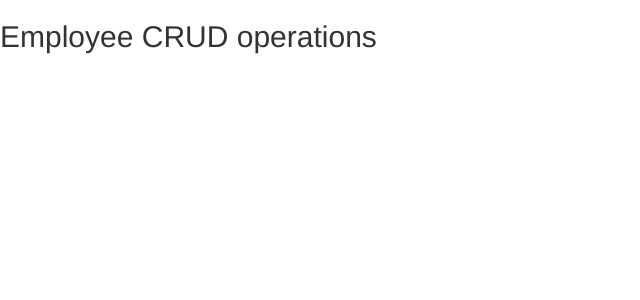
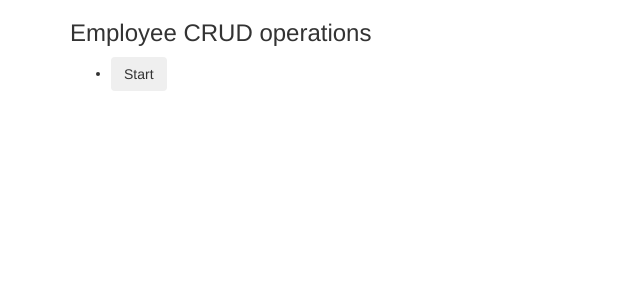
Before and after one commit to asmaahassnasr/Employee_CRUD_Operations_Task, an Angular app in the folder crud-view/: page / in a window 1280 px wide. Shown: the top 300 px of the page, without its empty margins (0-640 px from the left). Built offline with nearby package versions, Linux system fonts and the light colour scheme.

Commit message:
Create Navbar just for start an go to employee screen

```diff
--- a/crud-view/src/app/app.component.html
+++ b/crud-view/src/app/app.component.html
@@ -1,3 +1,13 @@
-<h2>Employee CRUD operations </h2>
+<div class="container">
 
-<router-outlet></router-outlet>
+    <h3 class="d-flex justify-content-center">Employee CRUD operations </h3>
+    <nav class="navbar navbar-expand-lg navbar-light bg-light">
+        <ul class="navbar-nav">
+            <li class="nav-item ">
+                <button class="btn btn-outline-success my-2 my-sm-0" routerLink="employee" Button> Start </button>
+            </li>
+        </ul>
+    </nav>
+    <router-outlet></router-outlet>
+
+</div>
```
